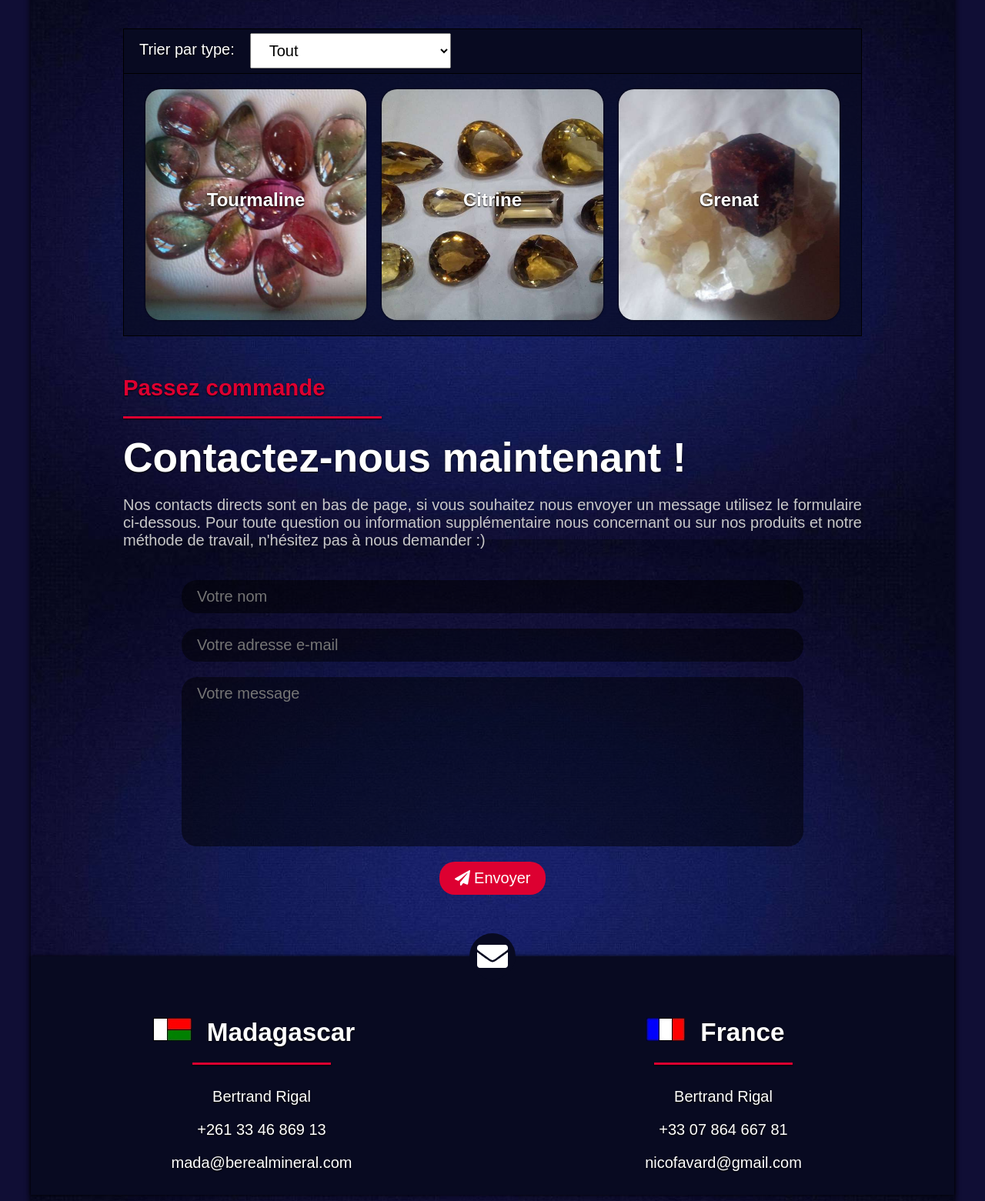
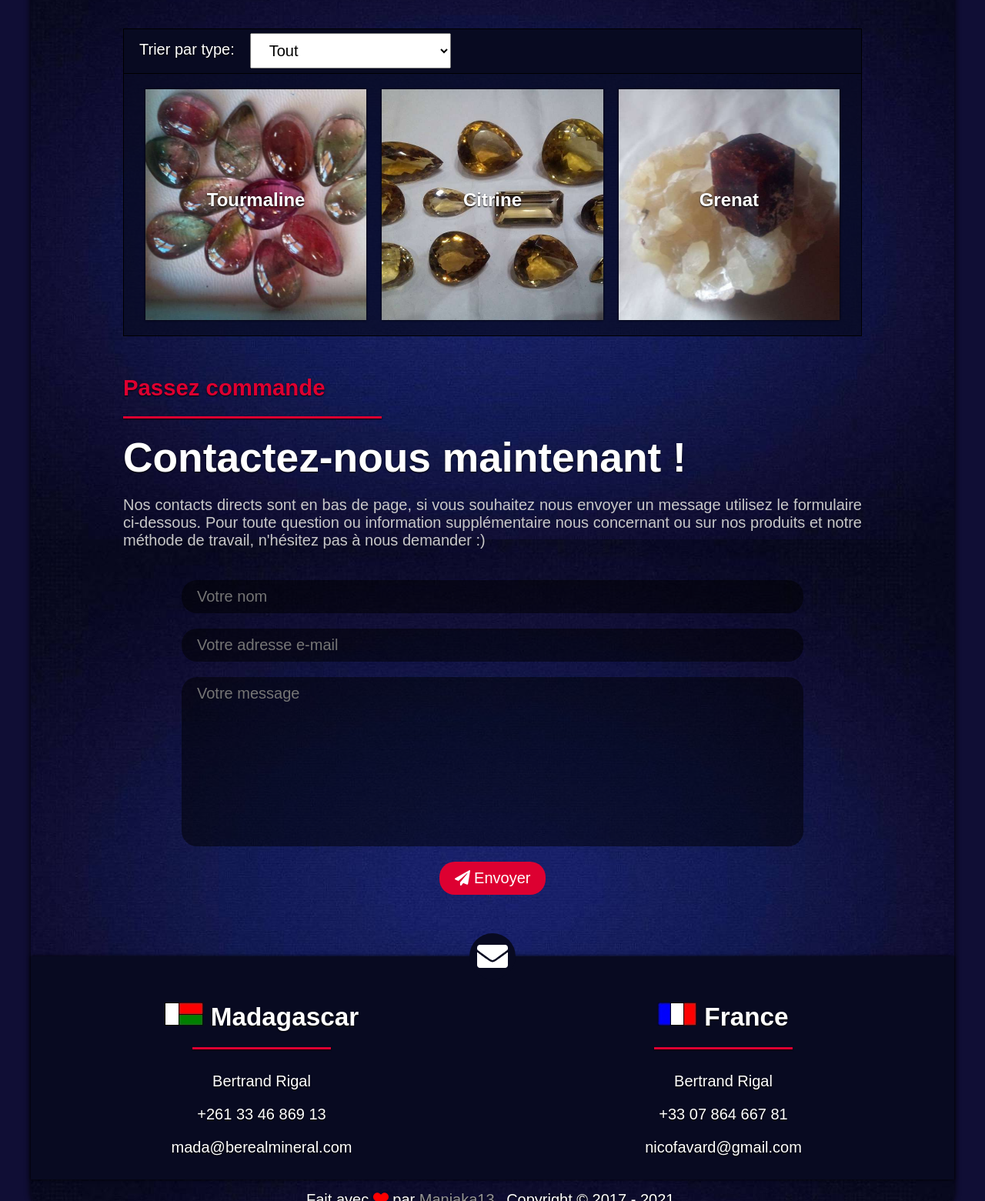
Before and after one commit to Manjaka13/berealmineral, a React app: page / in a window 1280 px wide. Shown: the part 1739-3300 px from the top of the page at 77% size. Built offline with nearby package versions, Linux system fonts and the light colour scheme.

Commit message:
Minor adjustments

```diff
--- a/src/Contacts/Contacts.scss
+++ b/src/Contacts/Contacts.scss
@@ -104,8 +104,8 @@
 				display: inline-block;
 				color: white;
 				text-shadow: 0px 1px 2px black;
-				padding: 20px;
-				padding-bottom: 0;
+				padding: 0;
+				padding-left: 10px;
 				@media only screen and (max-width: $app-screen-sm) {
 					padding-bottom: 20px;
 				}
--- a/src/Cover/Cover.js
+++ b/src/Cover/Cover.js
@@ -15,7 +15,7 @@ function Cover() {
 						<h1 className="app-title app-title-md title">Acheter des minéraux en France</h1>
 						<div className="separator"></div>
 						<p className="app-text text">Proident tempor proident consequat dolor officia anim enim occaecat duis incididunt fugiat reprehenderit adipisicing aute do sit anim est sunt in. Proident tempor proident consequat dolor officia anim enim occaecat duis incididunt fugiat reprehenderit adipisicing aute do sit anim est sunt in.</p>
-						<a className="app-text book" href="#book" title="Commander votre produit maintenant !">
+						<a className="app-text book" href="#contacts" title="Commander votre produit maintenant !">
 							<Icon icon={faPencilAlt} /> Commander
 						</a>
 						<Social />
--- a/src/Minerals/Minerals.js
+++ b/src/Minerals/Minerals.js
@@ -1,6 +1,6 @@
-import React, {useState, useEffect} from "react";
+import React, {useState} from "react";
 import "./Minerals.scss";
-import loading from "../assets/loading.gif";
+/*import loading from "../assets/loading.gif";*/
 import minerals_category from "./minerals_category";
 import minerals_data from "./minerals_data";
 
--- a/src/Minerals/Minerals.scss
+++ b/src/Minerals/Minerals.scss
@@ -55,7 +55,6 @@
 				width: 30%;
 				height: 300px;
 				overflow: hidden;
-				border-radius: 20px;
 				margin: 10px;
 				box-shadow: 0px 0px 3px black;
 				@media only screen and (max-width: 1000px) {
```
